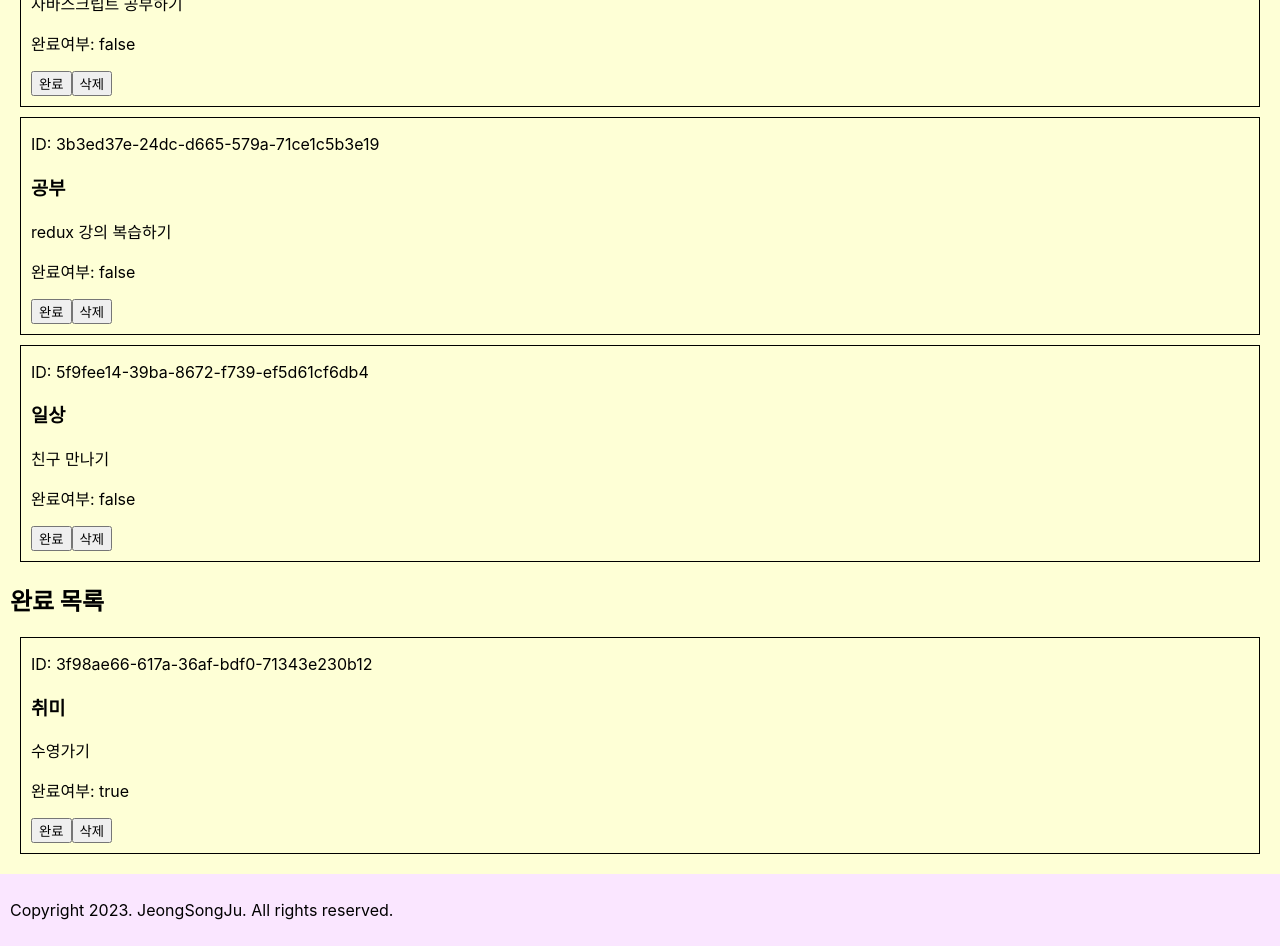
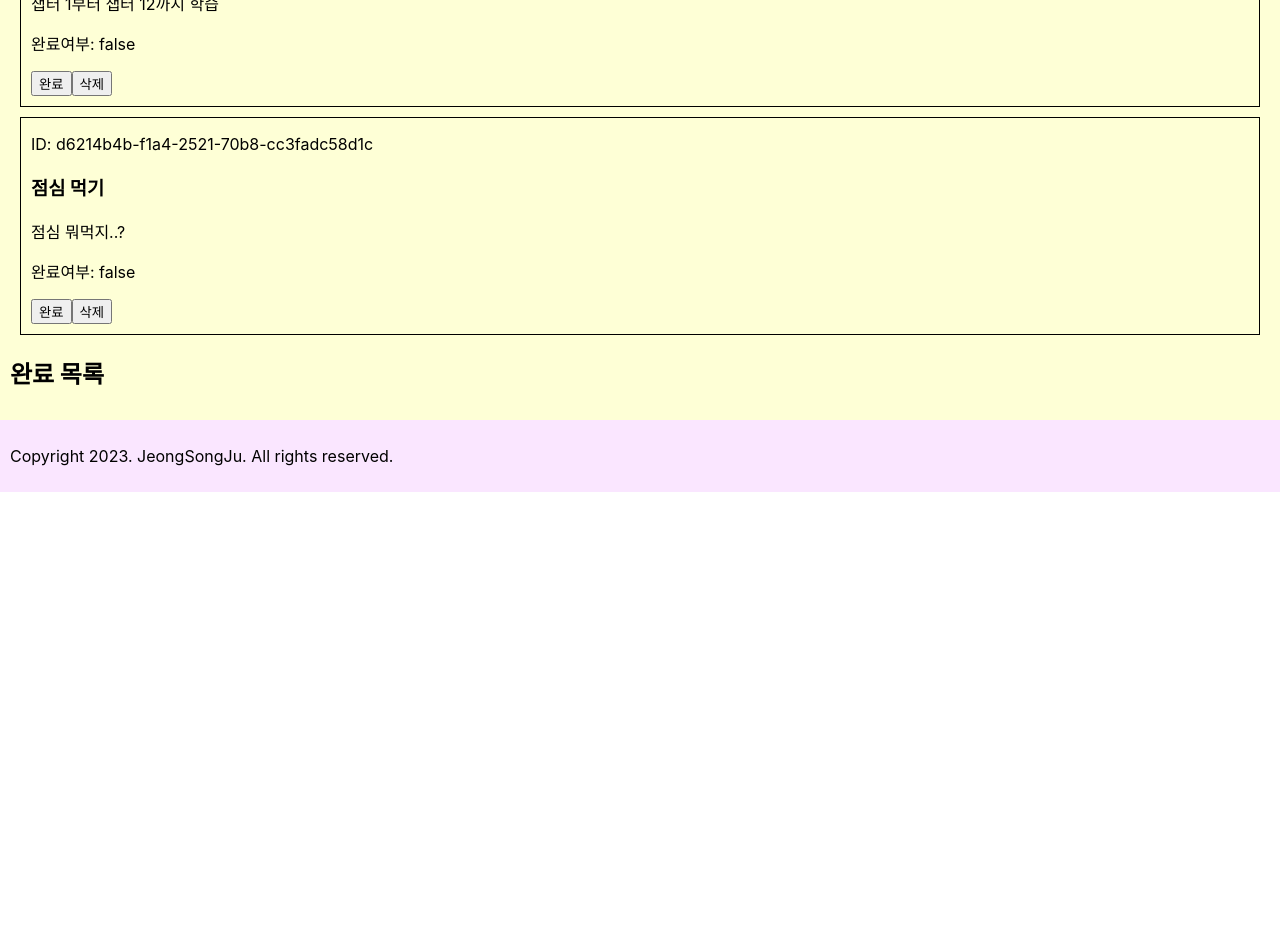
Before and after one commit to songjuu/ts-todolist-lv2, a React (Create React App) app: page / in a window 1280 px wide. Shown: the part 260-1206 px from the top of the page. After the commit the page ends 800 px from the top, so only its background shows below. Built offline with nearby package versions, Linux system fonts and the light colour scheme.

Commit message:
delete,add, togglestatus redux 구현 완료

```diff
--- a/src/App.jsx
+++ b/src/App.jsx
@@ -5,32 +5,32 @@ import InputForm from "./components/InputForm";
 import TodoList from "./components/TodoList";
 
 function App() {
-  const [todos, setTodos] = useState([
-    {
-      id: uuid(),
-      title: "공부",
-      contents: "자바스크립트 공부하기",
-      isDone: false,
-    },
-    {
-      id: uuid(),
-      title: "공부",
-      contents: "redux 강의 복습하기",
-      isDone: false,
-    },
-    {
-      id: uuid(),
-      title: "취미",
-      contents: "수영가기",
-      isDone: true,
-    },
-    {
-      id: uuid(),
-      title: "일상",
-      contents: "친구 만나기",
-      isDone: false,
-    },
-  ]);
+  // const [todos, setTodos] = useState([
+  //   {
+  //     id: uuid(),
+  //     title: "공부",
+  //     contents: "자바스크립트 공부하기",
+  //     isDone: false,
+  //   },
+  //   {
+  //     id: uuid(),
+  //     title: "공부",
+  //     contents: "redux 강의 복습하기",
+  //     isDone: false,
+  //   },
+  //   {
+  //     id: uuid(),
+  //     title: "취미",
+  //     contents: "수영가기",
+  //     isDone: true,
+  //   },
+  //   {
+  //     id: uuid(),
+  //     title: "일상",
+  //     contents: "친구 만나기",
+  //     isDone: false,
+  //   },
+  // ]);
 
   return (
     <div>
@@ -48,10 +48,10 @@ function App() {
           padding: "10px",
         }}
       >
-        <InputForm todos={todos} setTodos={setTodos} />
+        <InputForm />
         <div>
-          <TodoList todos={todos} setTodos={setTodos} listIsDone={false} />
-          <TodoList todos={todos} setTodos={setTodos} listIsDone={true} />
+          <TodoList listIsDone={false} />
+          <TodoList listIsDone={true} />
         </div>
       </main>
       <footer
--- a/src/components/InputForm.jsx
+++ b/src/components/InputForm.jsx
@@ -1,27 +1,29 @@
 import React from "react";
 import { useState } from "react";
 import uuid from "react-uuid";
+import { addTodo } from "../redux/modules/todos";
+import { useDispatch } from "react-redux";
 
 // input 기능 구현
-function InputForm({ todos, setTodos }) {
+function InputForm() {
   const [title, setTitle] = useState("");
   const [contents, setContents] = useState("");
+
+  const dispatch = useDispatch();
+
+  const submitHandler = (e) => {
+    e.preventDefault();
+    const newTodo = {
+      id: uuid(),
+      title,
+      contents,
+    };
+    dispatch(addTodo(newTodo));
+  };
+
   return (
     <div>
-      <form
-        onSubmit={(event) => {
-          event.preventDefault();
-          const newTodo = {
-            id: uuid(),
-            title,
-            contents,
-            isDone: false,
-          };
-          setTodos([...todos, newTodo]);
-          setTitle("");
-          setContents("");
-        }}
-      >
+      <form onSubmit={submitHandler}>
         <input
           type="text"
           placeholder="제목을 입력하세요."
--- a/src/components/TodoList.jsx
+++ b/src/components/TodoList.jsx
@@ -1,7 +1,25 @@
 import React from "react";
+import { useSelector, useDispatch } from "react-redux";
+import { deleteTodo, toggleStatusTodo } from "../redux/modules/todos";
 
 // 할 일 목록, 완료 목록 기능 구현
-function TodoList({ todos, setTodos, listIsDone }) {
+function TodoList({ listIsDone }) {
+  const todos = useSelector((state) => state.todos);
+  const dispatch = useDispatch();
+
+  //삭제버튼
+  const deleteHandler = (e) => {
+    const id = e.target.getAttribute("data-key");
+    dispatch(deleteTodo(id));
+  };
+
+  //상태버튼
+  const toggleStatusHandler = (e) => {
+    const statusId = e.target.getAttribute("data-key");
+    const isDone = listIsDone;
+    dispatch(toggleStatusTodo(statusId, isDone));
+  };
+
   return (
     <div>
       <h2>{listIsDone ? "완료 목록" : "할 일 목록"}</h2>
@@ -28,31 +46,10 @@ function TodoList({ todos, setTodos, listIsDone }) {
                   paddingBottom: "10px",
                 }}
               >
-                <button
-                  onClick={() => {
-                    const newTodos = todos.map((item) => {
-                      if (item.id === todo.id) {
-                        return {
-                          ...item,
-                          isDone: !item.isDone,
-                        };
-                      } else {
-                        return item;
-                      }
-                    });
-                    setTodos(newTodos);
-                  }}
-                >
-                  완료
+                <button onClick={toggleStatusHandler} data-key={todo.id}>
+                  {listIsDone ? "취소" : "완료"}
                 </button>
-                <button
-                  onClick={() => {
-                    const deletedTodos = todos.filter((item) => {
-                      return item.id !== todo.id;
-                    });
-                    setTodos(deletedTodos);
-                  }}
-                >
+                <button onClick={deleteHandler} data-key={todo.id}>
                   삭제
                 </button>
               </div>
--- a/src/index.js
+++ b/src/index.js
@@ -4,10 +4,15 @@ import "./index.css";
 import App from "./App";
 import reportWebVitals from "./reportWebVitals";
 
+import store from "./redux/config/configStore";
+import { Provider } from "react-redux";
+
 const root = ReactDOM.createRoot(document.getElementById("root"));
 root.render(
   // <React.StrictMode>
-  <App />
+  <Provider store={store}>
+    <App />
+  </Provider>
   // </React.StrictMode>
 );
 
--- /dev/null
+++ b/src/redux/config/configStore.js
@@ -0,0 +1,8 @@
+import { createStore } from "redux";
+import { combineReducers } from "redux";
+import todos from "../modules/todos";
+
+const rootReducer = combineReducers({ todos });
+const store = createStore(rootReducer);
+
+export default store;
--- /dev/null
+++ b/src/redux/modules/todos.js
@@ -0,0 +1,71 @@
+import uuid from "react-uuid";
+
+const ADD_TODO = "ADD_TODO";
+const DELETE_TODO = "DELETE_TODO";
+const TOGGLE_STATUS_TODO = "TOGGLE_STATUS_TODO";
+
+export const addTodo = (todo) => {
+  return {
+    type: ADD_TODO,
+    newTodo: {
+      id: todo.id,
+      title: todo.title,
+      contents: todo.contents,
+      isDone: false,
+    },
+  };
+};
+
+export const deleteTodo = (id) => {
+  return {
+    type: DELETE_TODO,
+    id,
+  };
+};
+
+export const toggleStatusTodo = (id, isDone) => {
+  return {
+    type: TOGGLE_STATUS_TODO,
+    id,
+    isDone,
+  };
+};
+
+const initialState = [
+  {
+    id: uuid(),
+    title: "리액트 강의보기",
+    contents: "챕터 1부터 챕터 12까지 학습",
+    isDone: false,
+  },
+  {
+    id: uuid(),
+    title: "점심 먹기",
+    contents: "점심 뭐먹지..?",
+    isDone: false,
+  },
+];
+
+// Reducer 기본형태
+const todos = (state = initialState, action) => {
+  switch (action.type) {
+    case "ADD_TODO":
+      return [...state, action.newTodo];
+    case "DELETE_TODO":
+      return state.filter((todo) => todo.id !== action.id);
+    case "TOGGLE_STATUS_TODO":
+      return state.map((todo) => {
+        if (todo.id === action.id) {
+          return { ...todo, isDone: !todo.isDone };
+        } else {
+          return todo;
+        }
+      });
+    default:
+      return state;
+  }
+};
+
+export default todos;
+
+// 안녕히 계세요..
```
Also changed, not shown: 2 other files (tests, documents, lock files or other folders).
